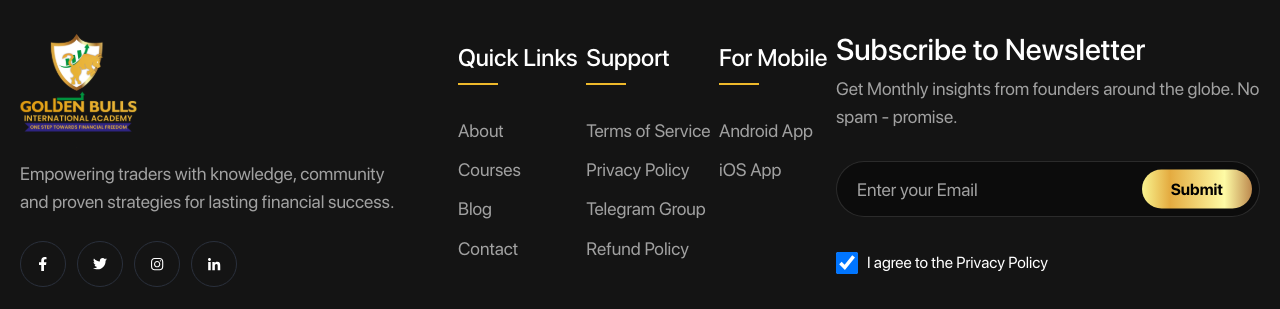
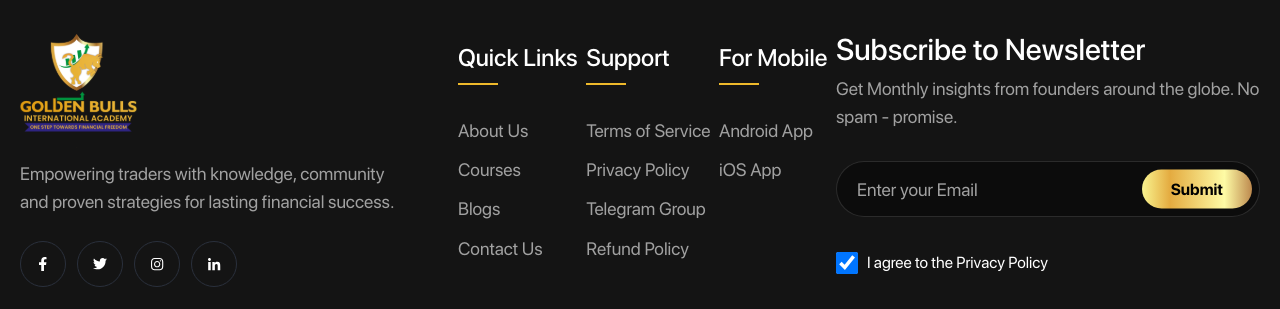
Before and after one commit to maheshBavishi/golden-bulls-webapp, a Next.js app: page / in a window 1280 px wide. Shown: the part 11160-11469 px from the top of the page. Built offline with nearby package versions, Linux system fonts and the light colour scheme.

Commit message:
styles: updated footer links to use Next.js Link component

```diff
--- a/src/components/footer/index.js
+++ b/src/components/footer/index.js
@@ -1,6 +1,7 @@
 import React from 'react'
 import styles from './footer.module.scss';
 import Button from '../button';
+import Link from 'next/link';
 const FooterLogo = '/assets/logo/footer-logo.svg';
 const FacebookIcon = '/assets/icons/facebook.svg';
 const TwitterIcon = '/assets/icons/twitter.svg';
@@ -44,10 +45,10 @@ export default function Footer() {
                   Quick Links
                 </h2>
                 <div className={styles.line}></div>
-                <a aria-label='About'>About</a>
-                <a aria-label='Courses'>Courses</a>
-                <a aria-label='Blog'>Blog</a>
-                <a aria-label='Contact'>Contact</a>
+                <Link href="/about-us" aria-label='About Us'>About Us</Link>
+                <Link href="/courses" aria-label='Courses'>Courses</Link>
+                <Link href="/blog" aria-label='Blogs'>Blogs</Link>
+                <Link href="/contact-us" aria-label='Contact Us'>Contact Us</Link>
               </div>
               <div className={styles.text}>
                 <h2>
@@ -114,10 +115,10 @@ export default function Footer() {
         </div>
       </footer>
       <div className={styles.copyRight}>
-         <div className='container-md'>
-        <p>
-© 2025 Golden Bulls Academy. All rights reserved.
-        </p>
+        <div className='container-md'>
+          <p>
+            © 2025 Golden Bulls Academy. All rights reserved.
+          </p>
         </div>
       </div>
     </div>
```
